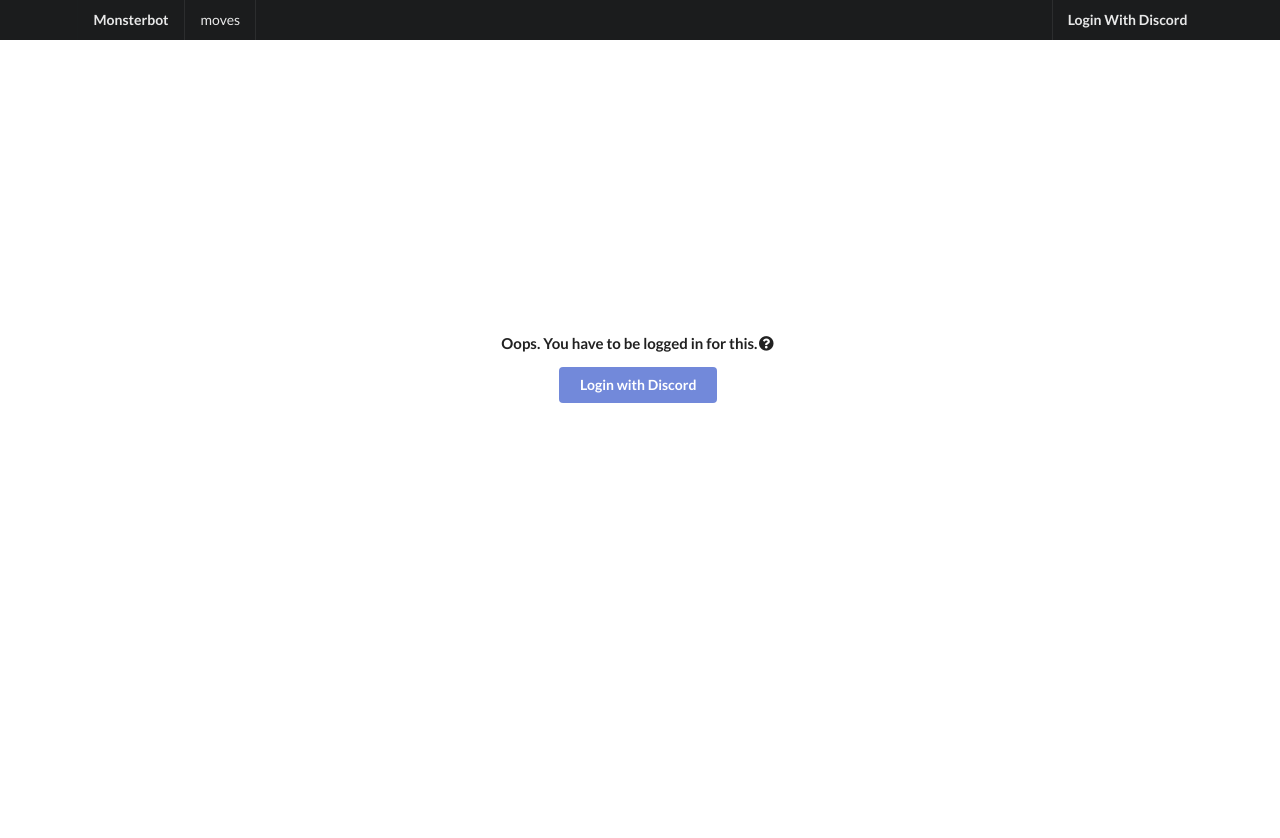
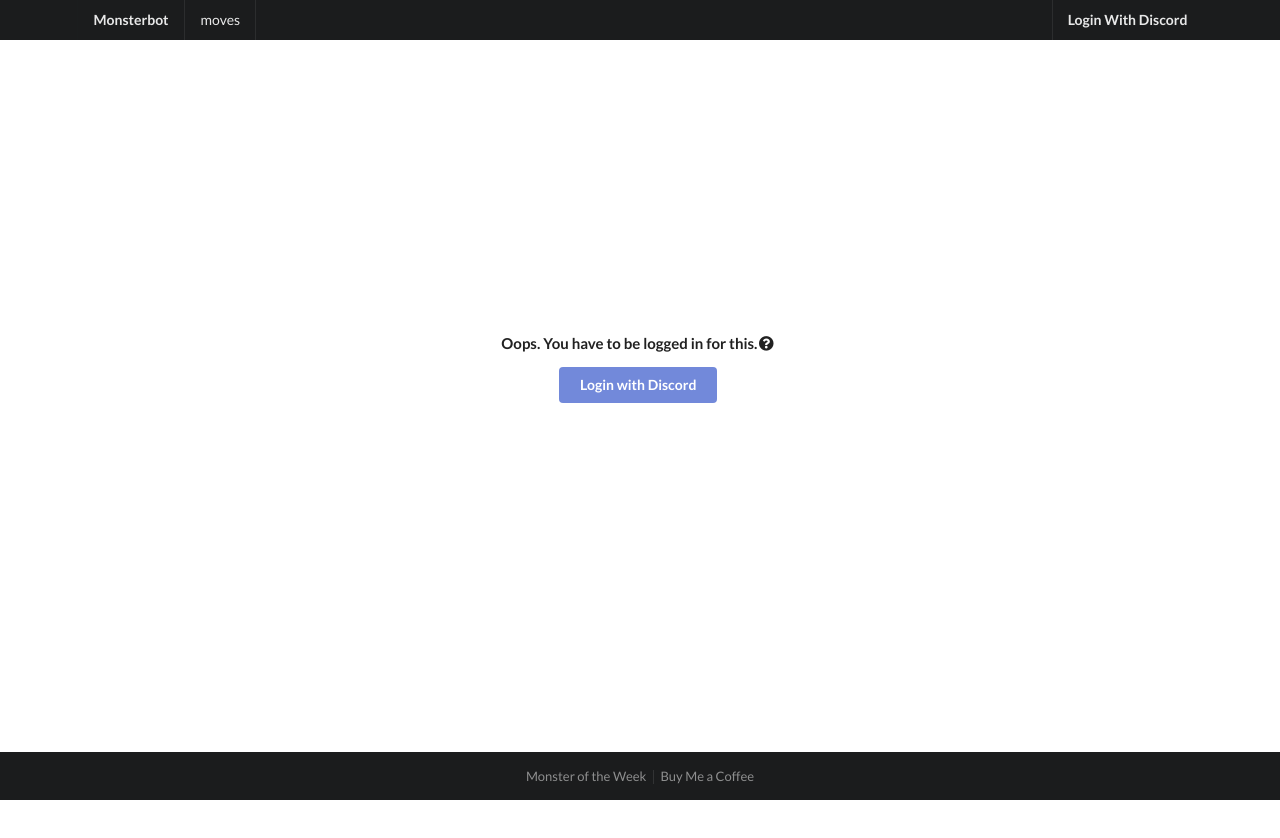
Before and after one commit to brian-frederick/discord-monsterbot-ui, a React (Create React App) app: page /moves/new in a window 1280 px wide. Shown: the top 838 px of the page. Built offline with nearby package versions, Linux system fonts and the light colour scheme; no server answers.

Commit message:
add footer

```diff
--- a/src/App.js
+++ b/src/App.js
@@ -1,6 +1,7 @@
 import React from 'react';
 import { BrowserRouter, Route } from "react-router-dom";
 import Header from './components/common/header/Header';
+import Footer from './components/common/Footer';
 import Modal from './components/common/Modal';
 import Landing from './components/Landing';
 import MoveCreate from './components/moves/pages/MoveCreate';
@@ -16,7 +17,7 @@ function App() {
     <BrowserRouter>
       <Header />
       <Modal />
-      <div className="ui main text container">
+      <div className="ui main container">
         <Route path="/" exact component={Landing} />
         <Route path="/moves/new" exact component={MoveCreate} />
         <Route path="/moves/edit/:key/guild/:guildId" exact component={MoveEdit} />
@@ -25,6 +26,8 @@ function App() {
         <Route path="/moves/list/" exact component={MoveList} />
       </div>
     </BrowserRouter>
+    <Footer />
+
   </div>
   );
 }
--- /dev/null
+++ b/src/components/common/Footer.js
@@ -0,0 +1,16 @@
+import React from 'react';
+
+const Footer = () => {
+  return (
+    <div className="ui inverted vertical footer segment">
+      <div className="ui center aligned container">
+        <div className="ui horizontal inverted small divided link list">
+          <a className="item" href="https://www.evilhat.com/home/monster-of-the-week/">Monster of the Week</a>
+          <a className="item" href="https://www.buymeacoffee.com/brianfrederick">Buy Me a Coffee</a>
+        </div>
+      </div>
+    </div>
+  );
+};
+
+export default Footer;
--- a/src/components/moves/pages/MoveEditGuild.js
+++ b/src/components/moves/pages/MoveEditGuild.js
@@ -90,7 +90,7 @@ class MoveEditGuild extends React.Component {
           <form className={this.state.errorMsg.length > 0 ? 'ui form error' : 'ui form'} onSubmit={this.onSubmit}>
             <Dropdown
               name="guildId"
-              label='Guild Access'
+              label='Server Access'
               options={userGuildOptions(this.props.user.guilds)}
               selected={this.state.guildId}
               onSelectedChange={this.onSelectChange}
--- a/src/components/moves/pages/MoveList.js
+++ b/src/components/moves/pages/MoveList.js
@@ -31,14 +31,14 @@ class MoveList extends React.Component {
 
   renderGuildSelector() {
     if (!this.props.user || !this.props.user.guilds) {
-      return <p>Login to see moves for your guilds.</p>;
+      return <p>Login to see moves for your servers.</p>;
     } else {
       return (
         <div>
           <form className="ui form">
             <Dropdown
               name="guildId"
-              label='Guild'
+              label='Server'
               options={userGuildOptions(this.props.user.guilds)}
               selected={this.state.guildId}
               onSelectedChange={this.onSelectChange}
@@ -51,7 +51,7 @@ class MoveList extends React.Component {
 
   renderMoves() {
     if (!this.props.moves || this.props.moves.length < 1) {
-      return <p>No moves found for this guild.</p>;
+      return <p>No moves found for this server.</p>;
     } else {
       return (
         <table className="ui very basic table">
--- a/src/components/moves/typeFields/SimpleFields.js
+++ b/src/components/moves/typeFields/SimpleFields.js
@@ -128,7 +128,7 @@ export default class SimpleFields extends React.Component {
 
           <Dropdown
             name="guildId"
-            label='Guild Access'
+            label='Server Access'
             options={userGuildOptions(this.props.guilds)}
             selected={this.props.guildId}
             onSelectedChange={this.props.onSelectChange}
--- a/src/styles/styles.css
+++ b/src/styles/styles.css
@@ -80,3 +80,11 @@ a {
   text-decoration: none;
   color: rgba(0,0,0,.87);
 }
+
+/* Footer */
+.footer {
+  bottom: 0;
+  position: fixed !important;
+  margin-top: -50px !important;
+  width: 100%;
+}
```
